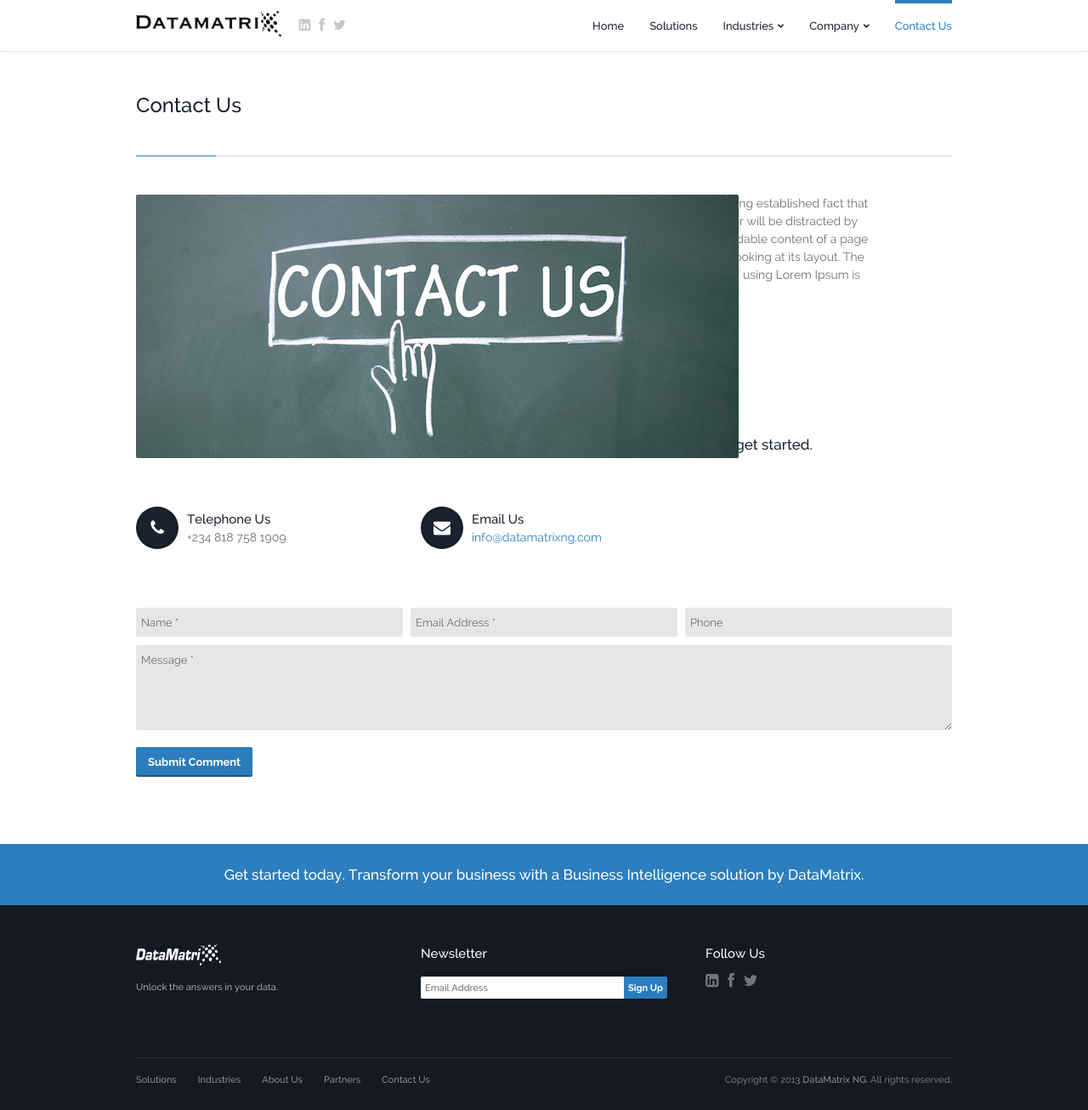
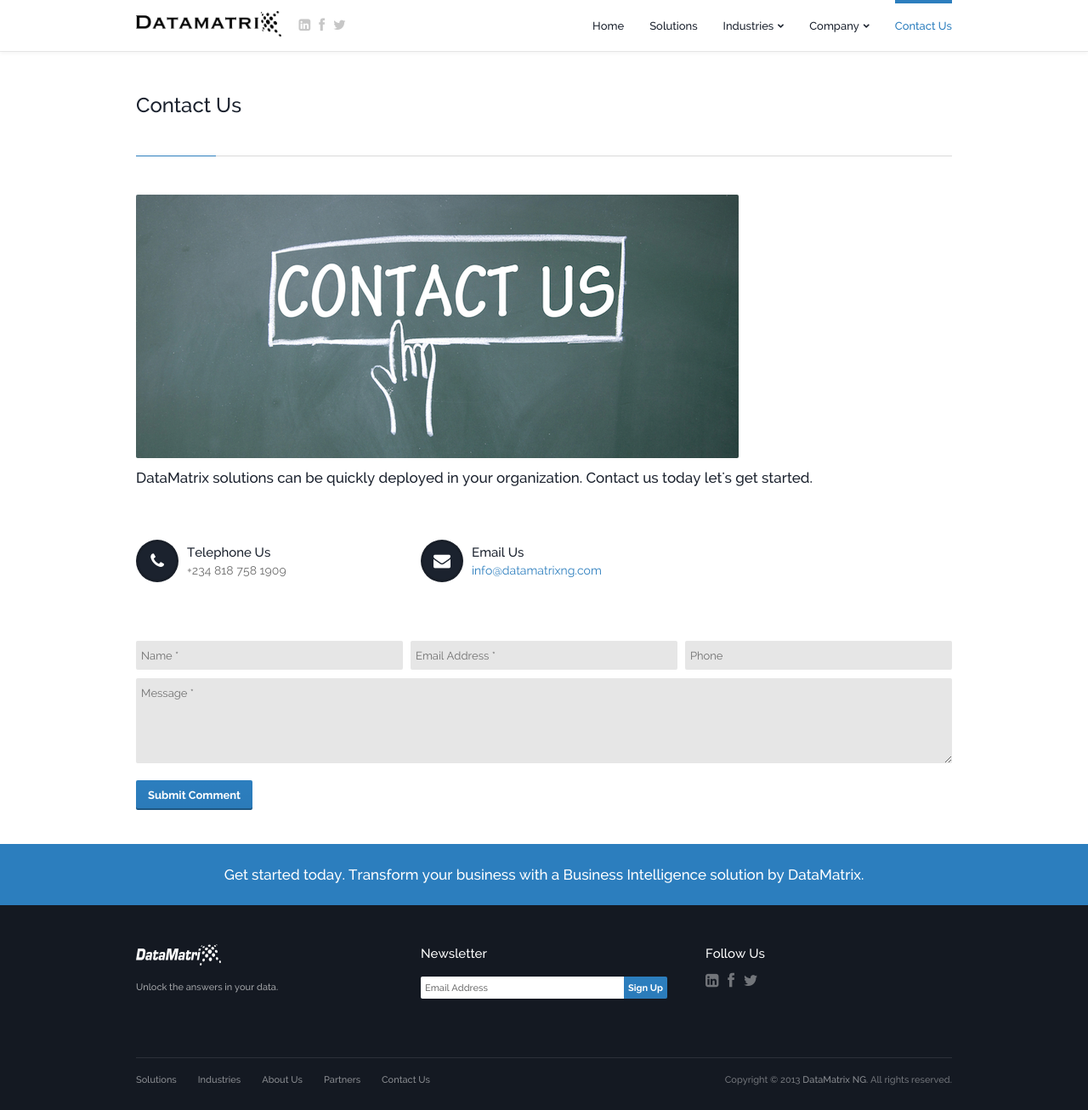
Before and after one commit to dtmtx/dtmtx.github.io, a Jekyll site: the page built from contact.html, in a window 1280 px wide and 1306 px high. Shown: the whole window at 85% size. Built offline with Jekyll 4.4.1, drawn with Linux system fonts in a browser that asks for light colours; Markdown is read by kramdown in place of the engine named in the settings.

Commit message:
contact us page update

```diff
--- a/contact.html
+++ b/contact.html
@@ -26,7 +26,7 @@ active: current
 						<!-- ~~~~~~~~~~~~~~~~~~~~~~~~~~~~~~~ -->
 						<!-- Image Column (Place images in "#portfolio-blog-slider" for multiple image slider) -->
 						<!-- ~~~~~~~~~~~~~~~~~~~~~~~~~~~~~~~ -->
-						<div class="column-container">
+						<div class="column-three-qtr">
 							<div id="portfolio-blog-slider-container">
 
 								<div id="portfolio-blog-slider">
@@ -62,7 +62,7 @@ active: current
 						<!-- ~~~~~~~~~~~~~~~~~~~~~~~~~~~~~~~ -->
 						<div class="column-one-fourth portfolio-details">
 							<!-- Details -->
-							<p>It is a long established fact that a reader will be distracted by the readable content of a page when looking at its layout. The point of using Lorem Ipsum is that.</p>
+							<!--p>It is a long established fact that a reader will be distracted by the readable content of a page when looking at its layout. The point of using Lorem Ipsum is that.</p-->
 							<!-- Project URL Button -->
 							<!--a href="#" class="button accent"><i class="fa fa-external-link"></i>Visit Project URL</a-->
 							<!-- Tags -->
```
